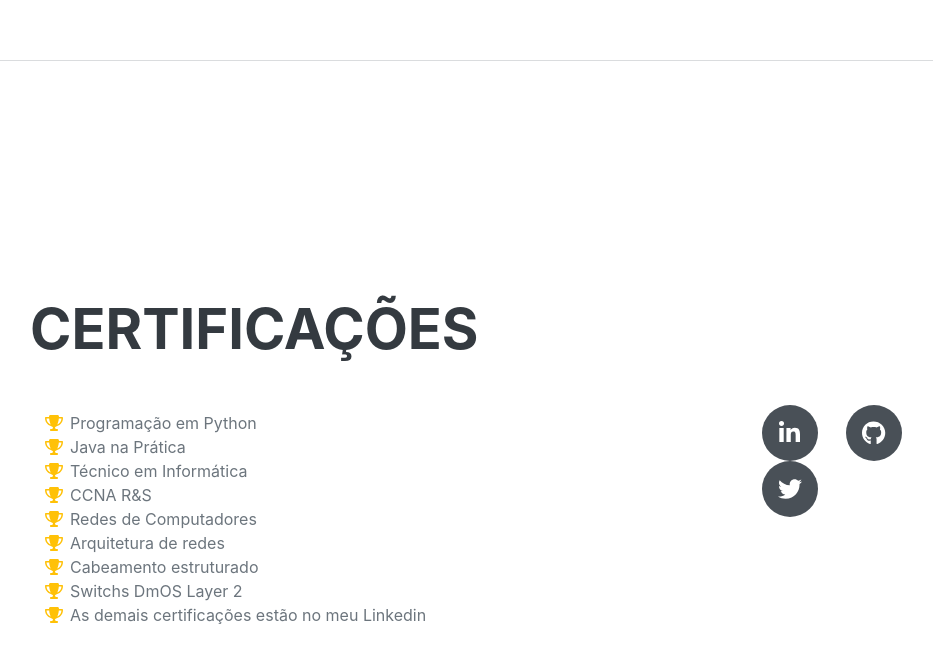
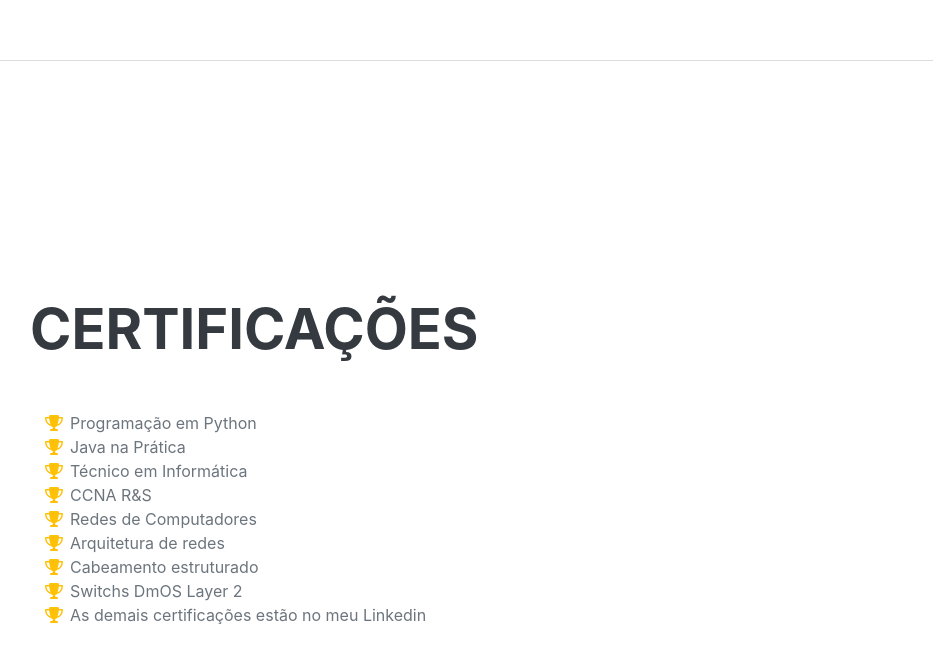
Before and after one commit to jao-victor/meuPortifolio, a plain HTML site: page index.html in a window 1280 px wide. Shown: the part 4530-5193 px from the top of the page, without its empty margins (290-1223 px from the left). Drawn offline with nearby package versions, Linux system fonts and the light colour scheme; a web font is replaced by a local one.

Commit message:
Update index.html

```diff
--- a/index.html
+++ b/index.html
@@ -243,13 +243,6 @@
                         </li>
                     </ul>
                 </div>
-
-            <div class="social-icons">
-                        <a class="social-icon" href="https://www.linkedin.com/in/joao-victor-164839241/"><i class="fab fa-linkedin-in"></i></a>
-                        <a class="social-icon" href="https://github.com/jao-victor"><i class="fab fa-github"></i></a>
-                        <a class="social-icon" href="https://twitter.com/_jaovictor__"><i class="fab fa-twitter"></i></a>
-                    </div>
-
             </section>
         </div>
 
```
